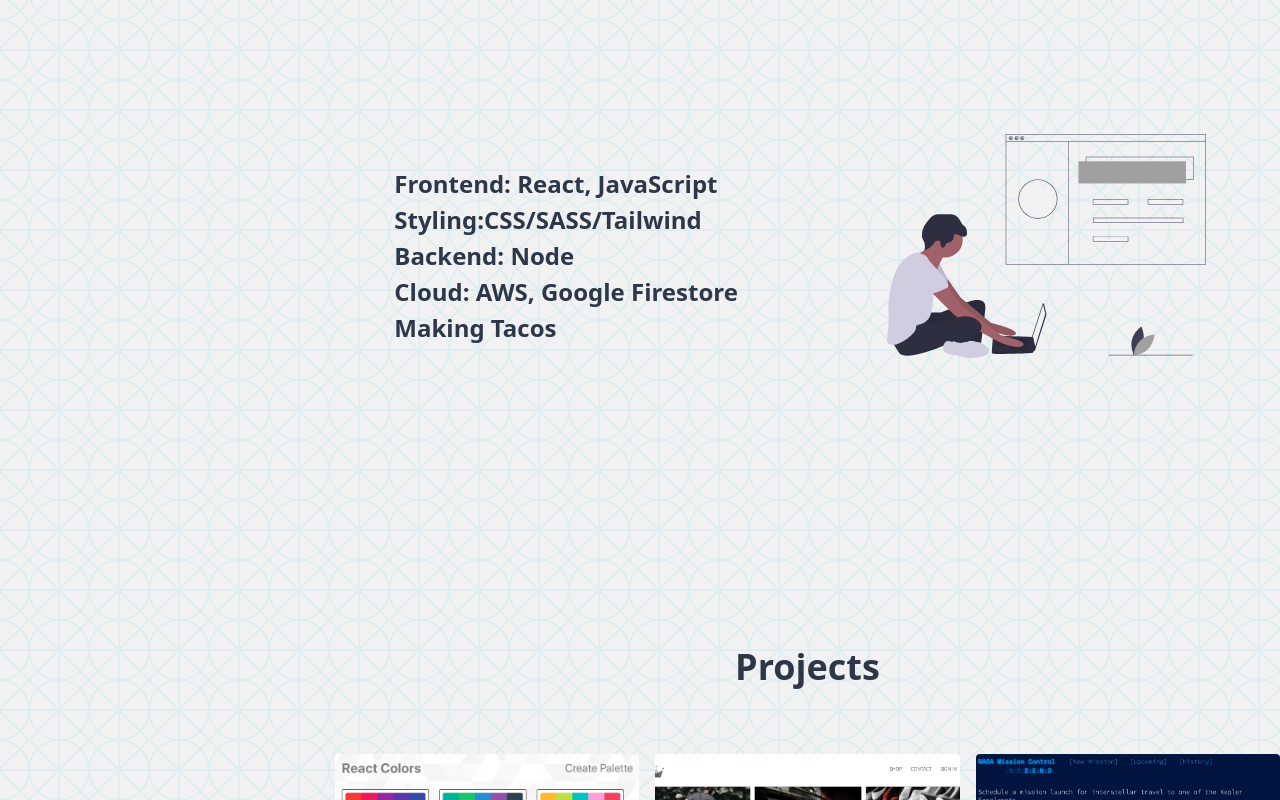
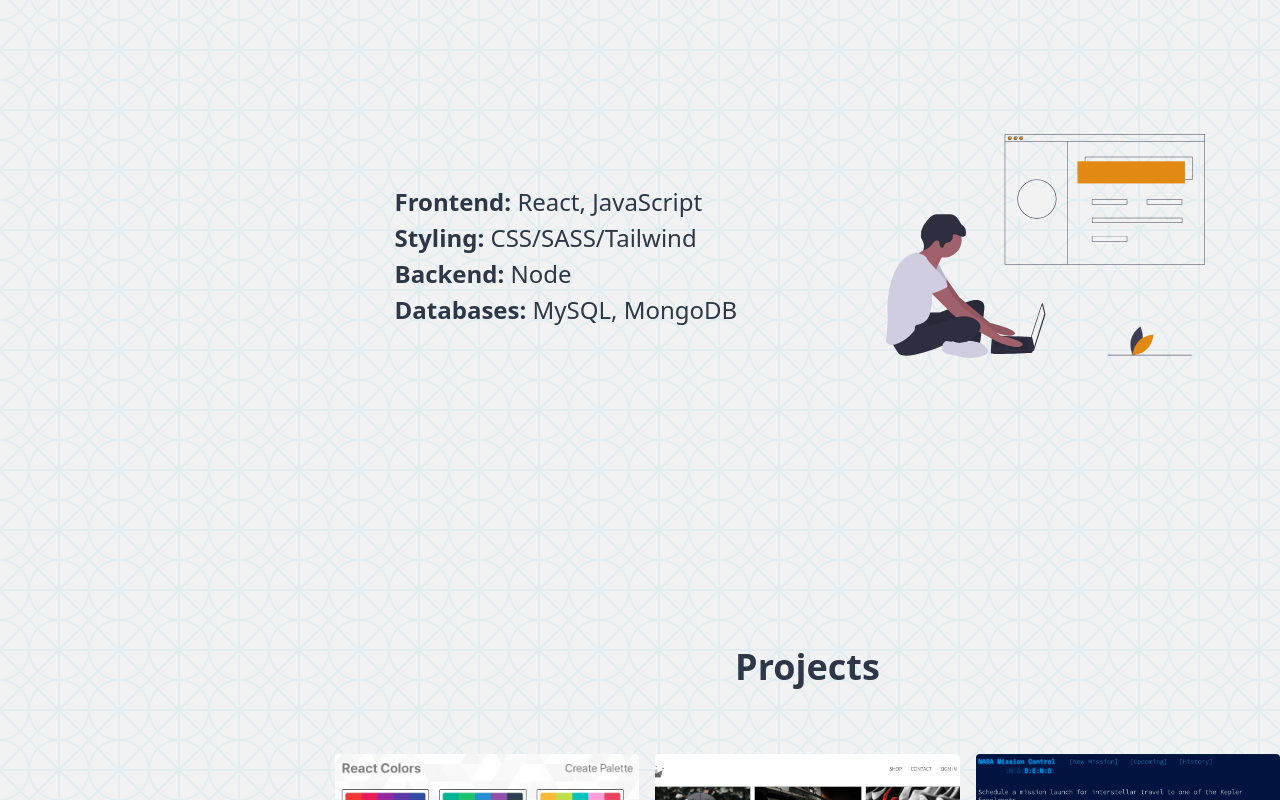
Before and after one commit to johnmichaelbutler/portfolio, a Next.js app: page / in a window 1280 px wide. Shown: the part 1000-1800 px from the top of the page. Built offline with nearby package versions, Linux system fonts and the light colour scheme; what tailwindcss-dark-mode, tailwindcss-scroll-snap would draw is missing.

Commit message:
Fixed minor bugs

```diff
--- a/components/about.js
+++ b/components/about.js
@@ -7,8 +7,7 @@ const About = () => {
         <div className='grid md:flex items-center justify-around md:pt-20 pt-10'>
           <img src='/about_orange.svg' className='h-40 lg:h-56' />
           <div className='font-bold text-2xl text-gray-800'>
-            <p>A baller since birth</p>
-
+            <p>Lorem, ipsum dolor sit amet consectetur adipisicing elit. A inventore quam corporis ea doloremque culpa incidunt dolorum similique possimus voluptas facilis autem, eligendi praesentium quibusdam labore et velit ducimus enim.</p>
           </div>
         </div>
       </div>
--- a/components/card.js
+++ b/components/card.js
@@ -4,18 +4,17 @@ const Card = (props) => {
   const { title, description, images, id } = props;
 
   return (
-    <div className="max-w-xs h-full rounded overflow-hidden col-span-1 mx-auto">
-      <img className="relative w-317 h-56 object-cover object-top" src={`${images[0].original}`} alt={id} />
+    <div className="relative h-full rounded overflow-hidden col-span-1 mx-auto">
+      <img className="w-317 h-56 object-cover object-top" src={`${images[0].original}`} alt={id} />
       <div
         className="
-          absolute w-317 h-56 transform
-          -translate-y-56 bg-white
-          opacity-0 hover:opacity-90
-          transition-opacity duration-300"
+          absolute w-full h-56 transform -translate-y-56 bg-white
+          opacity-0 hover:opacity-90 transition-opacity duration-300 rounded
+          "
       >
         <div className='grid grid-rows-3'>
-          <h1 className='flex text-2xl mt-5 font-extrabold text-primary justify-center'>{title}</h1>
-          <p className='flex text-2xl mt-3 text-primary justify-center'>{description}</p>
+            <h1 className='flex text-xl md:-text-2xl text-primary justify-center mt-5 font-extrabold'>{title}</h1>
+            <p className='flex text-xl md:-text-2xl text-primary justify-center mt-3'>{description}</p>
           <Link href='/project/[id]' as={`/project/${id}`}>
           <button
             className='flex mt-5 h-8 w-1/2 justify-center text-primary rounded border border-gray-400 transform translate-x-1/2 translate-y-1/2'
--- a/components/skills.js
+++ b/components/skills.js
@@ -5,13 +5,22 @@ const Skills = () => {
       <div className='md:col-span-3 pt-20 md:pt-40'>
         <p className='text-oswald font-bold text-4xl mb-10 text-gray-800 text-center'>Skills</p>
         <div className='grid md:flex items-center justify-around pt-10 md:pt-20'>
-          <img src='/wd_gray.svg'  className='h-40 lg:h-56 md:order-2 ' />
+          <img src='/wd_orange.svg'  className='h-40 lg:h-56 md:order-2 ' />
           <div className='font-bold text-2xl text-gray-800 md:order-1 mt-5'>
-            <p>Frontend: React, JavaScript</p>
-            <p>Styling:CSS/SASS/Tailwind</p>
-            <p>Backend: Node</p>
-            <p>Cloud: AWS, Google Firestore</p>
-            <p>Making Tacos</p>
+            <p>Frontend:
+              <span className='font-normal'> React, JavaScript</span>
+            </p>
+            <p>Styling:
+            <span className='font-normal'> CSS/SASS/Tailwind</span>
+            </p>
+            <p>
+              Backend:
+              <span className='font-normal'> Node</span>
+            </p>
+            <p>
+              Databases:
+              <span className='font-normal'> MySQL, MongoDB</span>
+            </p>
           </div>
         </div>
       </div>
--- a/pages/api/hello.js
+++ /dev/null
@@ -1,6 +0,0 @@
-// Next.js API route support: https://nextjs.org/docs/api-routes/introduction
-
-export default (req, res) => {
-  res.statusCode = 200
-  res.json({ name: 'John Doe' })
-}
--- a/projectsData.js
+++ b/projectsData.js
@@ -74,7 +74,7 @@ export default [
     summary: ""
   },
   {
-    title: "marioPlan",
+    title: "Mario Plan",
     images: [
       {
         original: '/original/mario-plan.jpg',
--- a/tailwind.config.js
+++ b/tailwind.config.js
@@ -14,6 +14,7 @@ module.exports = {
       },
       width: {
         '9': '90',
+        '257': '257px',
         '317': '317px',
         '90vw': '90vw',
         '50vw': '50vw',
@@ -25,7 +26,8 @@ module.exports = {
         'primary': '#2d3748',
         'bg-light': '#f2f2f2',
         'bg-dark': '#696969',
-        'burnt-orange': '#b76d0c'
+        'burnt-orange': '#b76d0c',
+        'bg-blue': '#123ea5'
       },
       height: {
         '1/2': '50vh',
```
Also changed, not shown: description.txt (added), public/wd_orange.svg (added).
